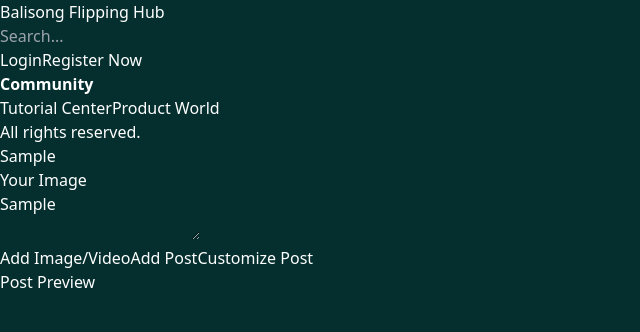
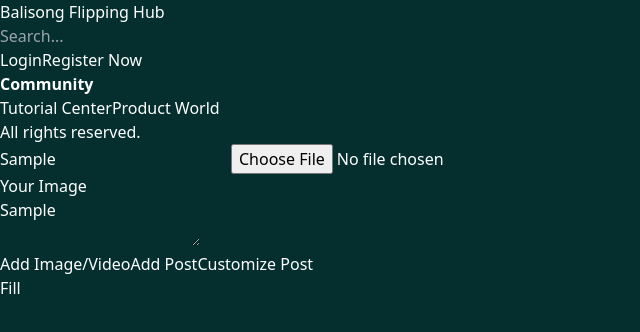
Before and after one commit to BalisongFlippingHub/BalisongFlippingHubWeb, a React (Vite) app in the folder BalisongFlippingHubWeb/: page /community in a window 1280 px wide. Both pictures are taken after typing "Sample", "Sample" into the empty fields and a click on the button "Add Post". Shown: the top 332 px of the page, without its empty margins (0-640 px from the left). Built offline with nearby package versions, Linux system fonts and the light colour scheme.

Commit message:
added post component and modal plus added image selecting

```diff
--- a/BalisongFlippingHubWeb/src/components/HomePageDataDisplay.tsx
+++ b/BalisongFlippingHubWeb/src/components/HomePageDataDisplay.tsx
@@ -2,7 +2,7 @@
 const HomePageDataDisplay = () => {
 
     return (
-        <div className="w-full flex bg-slate-500 justify-between p-2 rounded">
+        <div className="w-full flex bg-slate-500 justify-between p-2 rounded-t">
             <h3 className="bg-inherit">Flippers Online: 0</h3>
             <h3 className="bg-inherit">Active Users: 0</h3>
             <h3 className="bg-inherit">New Posts: 0</h3>
--- a/BalisongFlippingHubWeb/src/components/NewPostForm.tsx
+++ b/BalisongFlippingHubWeb/src/components/NewPostForm.tsx
@@ -1,11 +1,15 @@
-import { useRef, useState } from "react";
+import { ChangeEvent, useRef, useState } from "react";
+import PostDisplay from "./PostDisplay";
 
 const NewPostForm = () => {
     const captionRef = useRef<HTMLTextAreaElement>(null)
+    const fileRef = useRef<HTMLInputElement>(null)
 
     const [identifier, setIdentifier] = useState<string>("")
-    const [identifierToggle, setIdentifierToggle] = useState(false)
     const [caption, setCaption] = useState("")
+    const [selectedFiles, setSelectedFiles] = useState<Array<File>>([])
+    const [currentFiles, setCurrentFiles] = useState("")
+
     const [toggleImageDisplay, setToggleImageDisplay] = useState(false)
     const [toggleCustomizationDisplay, setToggleCustomizationDisplay] = useState(false)
     const [togglePostPreview, setTogglePostPreview] = useState(false)
@@ -25,22 +29,31 @@ const NewPostForm = () => {
             return
         }
         setIdentifier(e.target.value)
-        setIdentifierToggle((prev) => !prev)
+
     }
 
     const handleAddImageClick = () => {
-        if (toggleCustomizationDisplay) {
-            setToggleCustomizationDisplay((prev) => !prev)
+        fileRef.current?.click()
+    }
+
+    const handleCustomizePostClick = () => {
+        setToggleCustomizationDisplay((prev) => !prev)
+    }
+
+    const handleFileChange = (e: ChangeEvent<HTMLInputElement>) => {
+        const files = e.target.files;
+
+        if (!files) {
+            return;
         }
 
         setToggleImageDisplay(true)
+        setSelectedFiles((prev) => [...prev, ...files])
+        setCurrentFiles("")
     }
 
-    const handleCustomizePostClick = () => {
-        if (toggleImageDisplay) {
-            setToggleImageDisplay((prev) => !prev)
-        }
-        setToggleCustomizationDisplay(true)
+    const postObj = {
+
     }
 
     return (
@@ -50,7 +63,7 @@ const NewPostForm = () => {
                     identifier === ""
                     ?
                     <>
-                        <input type="text" placeholder="Set Post Identifier" list="tag-list" className="bg-inherit border border-black rounded text-black p-1" onChange={(e) => handleChangeTag(e)} />
+                        <input type="text" placeholder="Add Tag +" list="tag-list" className="w-32 bg-inherit border border-black rounded text-black p-2" onChange={(e) => handleChangeTag(e)} />
                         <datalist id="tag-list">
                             {
                                 identifierList.map((identifier, i) => <option key={i}>{identifier}</option>)
@@ -63,16 +76,21 @@ const NewPostForm = () => {
                         <button className="text-sm hover:text-lg" type="button" onClick={() => setIdentifier("")}>x</button>
                     </div>
                 }
+                <input type="file" ref={fileRef} className="collapse" accept=".png,.jpg" value={currentFiles} onChange={(e) => handleFileChange(e)}/>
                 <p className="border rounded-full p-2">Your Image</p>
             </div>
-            <textarea className="h-20 w-full bg-inherit text-black p-2 border-b border-black" placeholder="Add a caption..." ref={captionRef} value={caption} onChange={(e) => setCaption(e.target.value)}/>
             {
                 toggleImageDisplay
                 ?
-                <input type="file" />
+                <div className="w-full h-96 bg-inherit flex overflow-scroll">
+                    {
+                        selectedFiles.map((file, i) => <img src={URL.createObjectURL(file)} key={i} className="object-cover h-full w-full bg-inherit" />)
+                    }
+                </div>
                 :
                 <></>
             }
+            <textarea className="h-20 w-full bg-inherit text-black p-2 border-b border-black" placeholder="Add a caption..." ref={captionRef} value={caption} onChange={(e) => setCaption(e.target.value)}/>
             {
                 toggleCustomizationDisplay
                 ?
@@ -90,8 +108,8 @@ const NewPostForm = () => {
             {
                 togglePostPreview
                 ?
-                <div className="absolute top-0 right-0 left-0 bottom-0 z-30 bg-black/70 flex justify-center items-center">
-                    <h1>Post Preview</h1>
+                <div className="absolute top-0 right-0 left-0 bottom-0 z-30 bg-black/90 flex justify-center items-center ">
+                    <PostDisplay postObj={postObj} />
                 </div>
                 :
                 <></>
--- /dev/null
+++ b/BalisongFlippingHubWeb/src/components/PostDisplay.tsx
@@ -0,0 +1,16 @@
+import { Post } from "../modals/Post";
+
+interface params {
+    postObj: Post
+}
+
+const PostDisplay = ({ postObj }: params) => {
+
+    return (
+        <div className="w-2/3">
+            <h1>Fill</h1>
+        </div>
+    )
+}
+
+export default PostDisplay;
--- /dev/null
+++ b/BalisongFlippingHubWeb/src/modals/Post.ts
@@ -0,0 +1,3 @@
+export interface Post {
+
+}
--- a/BalisongFlippingHubWeb/src/pages/HomePage.tsx
+++ b/BalisongFlippingHubWeb/src/pages/HomePage.tsx
@@ -8,20 +8,21 @@ const HomePage = () => {
     const navigate = useNavigate()
 
     return (
-        <section className="h-full">
+        <section className="h-full text-lg font-semibold">
             <div className="h-1/6 flex justify-center items-center bg-teal-700 text-3xl font-bold">
-                <h2>Balisong Flipping Hub</h2>
+                <h2 className="bg-inherit">Balisong Flipping Hub</h2>
             </div>
             <div className="h-5/6 flex items-center">
                 <div className="w-1/2 flex flex-col justify-center p-8 text-center h-full">
                     <div>
-                        <h3 className="font-bold text-2xl">Welcome</h3>
-                        <p className="mt-6 font-semibold text-lg">Welcome to the Balisong Flipping Hub! The community center for entusiest about balisong flipping, collecting, modding and more!
+                        <h3 className="font-bold text-3xl">Welcome!</h3>
+                        <p className="mt-6">Welcome to the Balisong Flipping Hub! The community center for entusiest about balisong flipping, collecting, modding and more!
                         Make a name for yourself, display your flipping clips, post your personal balisongs, put your modding buisness out there or show off your products for all to see.
                         </p>
                         <h3 className="mt-6 font-semibold text-lg">Check out the Community</h3>
                         <button onClick={() => navigate("/community")} className="bg-black p-3 rounded mt-2 hover:bg-slate-500">Community</button>
                     </div>
+                    <span className="bg-black h-1 w-full mt-5 mb-5"></span>
                     <div className="flex">
                         <div>
                             <p className="text-center">Looking to start your flipping career or improve your skills with new tricks with tutorials and slo-mo's?</p>
```
